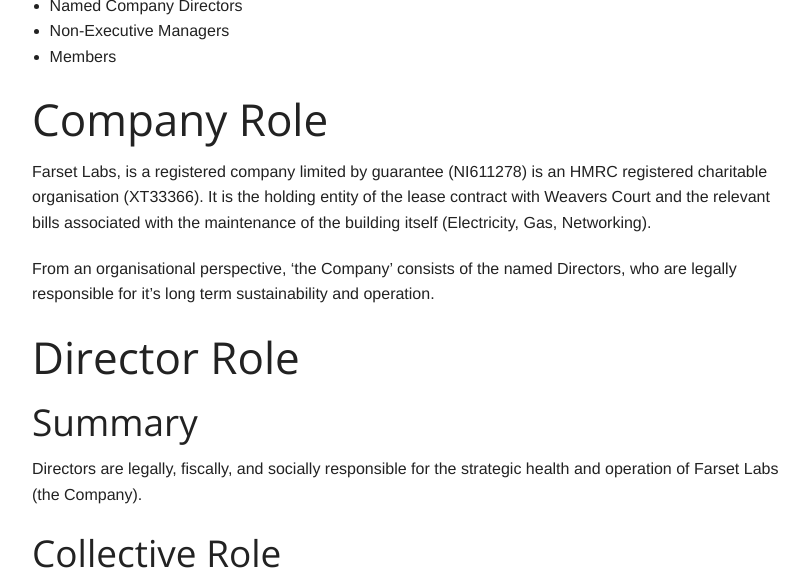
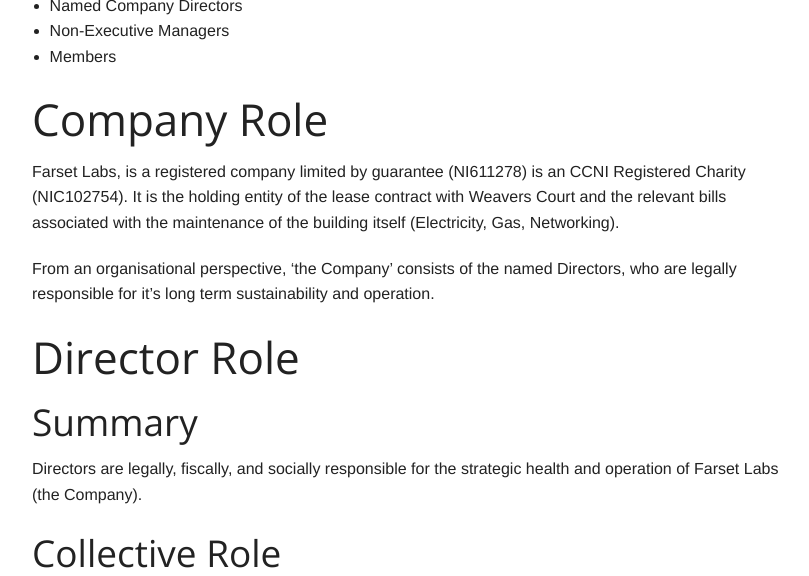
Before and after one commit to FarsetLabs/farsetlabs.github.io, a Jekyll site: the page built from about/ops_manual.md, in a window 1280 px wide and 900 px high, cut to the strip 324-900 px from the top of the window. Shown: the whole strip, without its empty margins (233-1042 px from the left). Built offline with Jekyll 4.4.1, drawn with Linux system fonts in a browser that asks for light colours; some of the changed text lies outside the part shown.

Commit message:
We\'re finally officially a charity! also updated footer date

```diff
--- a/_includes/pages/footer.md
+++ b/_includes/pages/footer.md
@@ -1,4 +1,4 @@
 
-Copyright [Farset Labs](https://farsetlabs.org.uk) 2015.
+Copyright [Farset Labs](https://farsetlabs.org.uk) {{ site.time | date: '%Y' }}.
 
-[Farset Labs](https://farsetlabs.org.uk/) is a non-profit private company limited by guarantee (NI611278), and a Registered Charity (XT33366) based in Belfast, Northern Ireland
+[Farset Labs](https://farsetlabs.org.uk/) is a non-profit private company limited by guarantee (NI611278), and a Registered Charity (NIC102754) based in Belfast, Northern Ireland
--- a/about/ops_manual.md
+++ b/about/ops_manual.md
@@ -15,7 +15,7 @@
 * Members
 
 # Company Role
-Farset Labs, is a registered company limited by guarantee (NI611278) is an HMRC registered charitable organisation (XT33366). It is the holding entity of the lease contract with Weavers Court and the relevant bills associated with the maintenance of the building itself (Electricity, Gas, Networking).
+Farset Labs, is a registered company limited by guarantee (NI611278) is an CCNI Registered Charity (NIC102754). It is the holding entity of the lease contract with Weavers Court and the relevant bills associated with the maintenance of the building itself (Electricity, Gas, Networking).
 
 From an organisational perspective, ‘the Company’ consists of the named Directors, who are legally responsible for it’s long term sustainability and operation.
 
```
